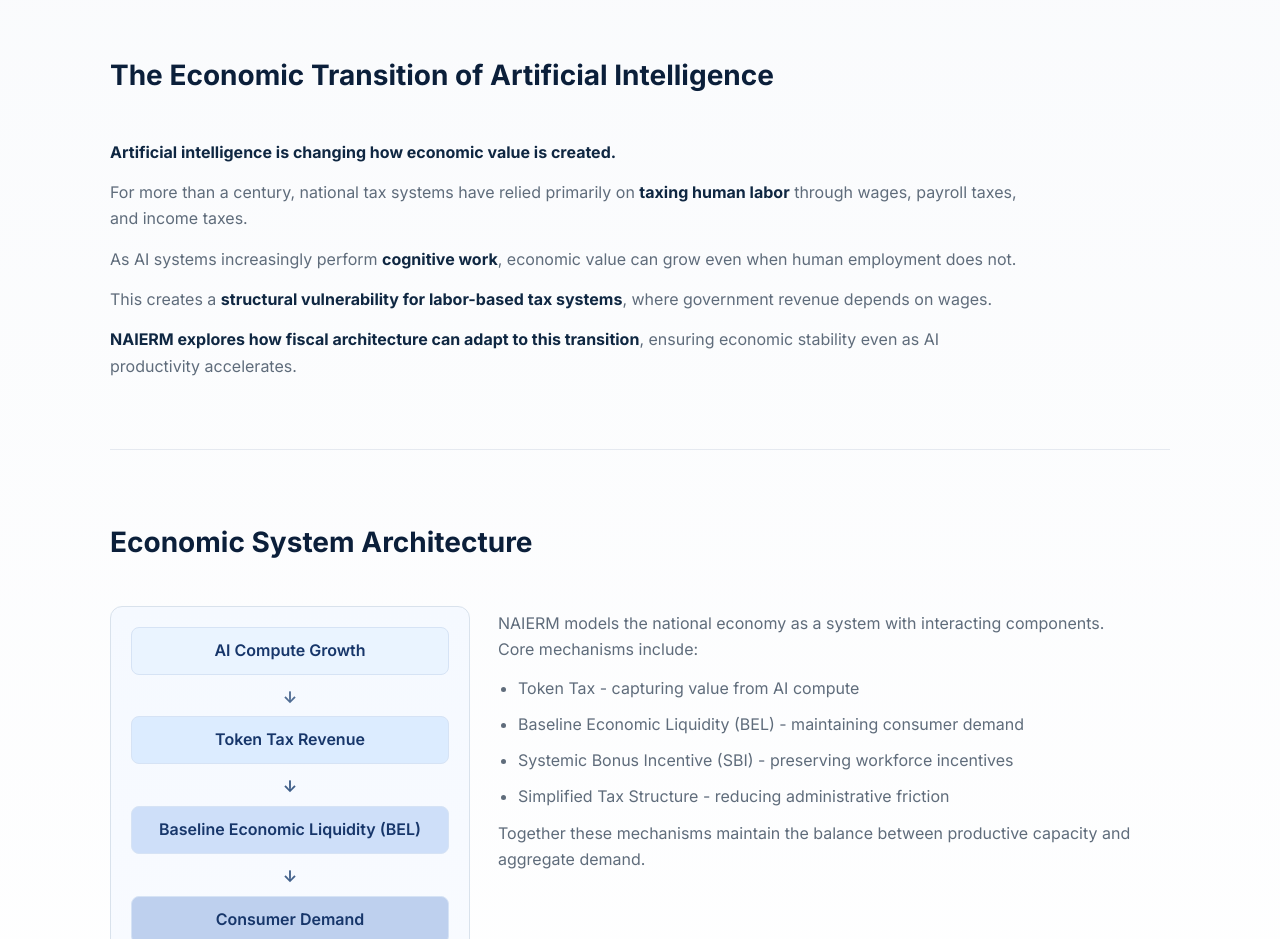
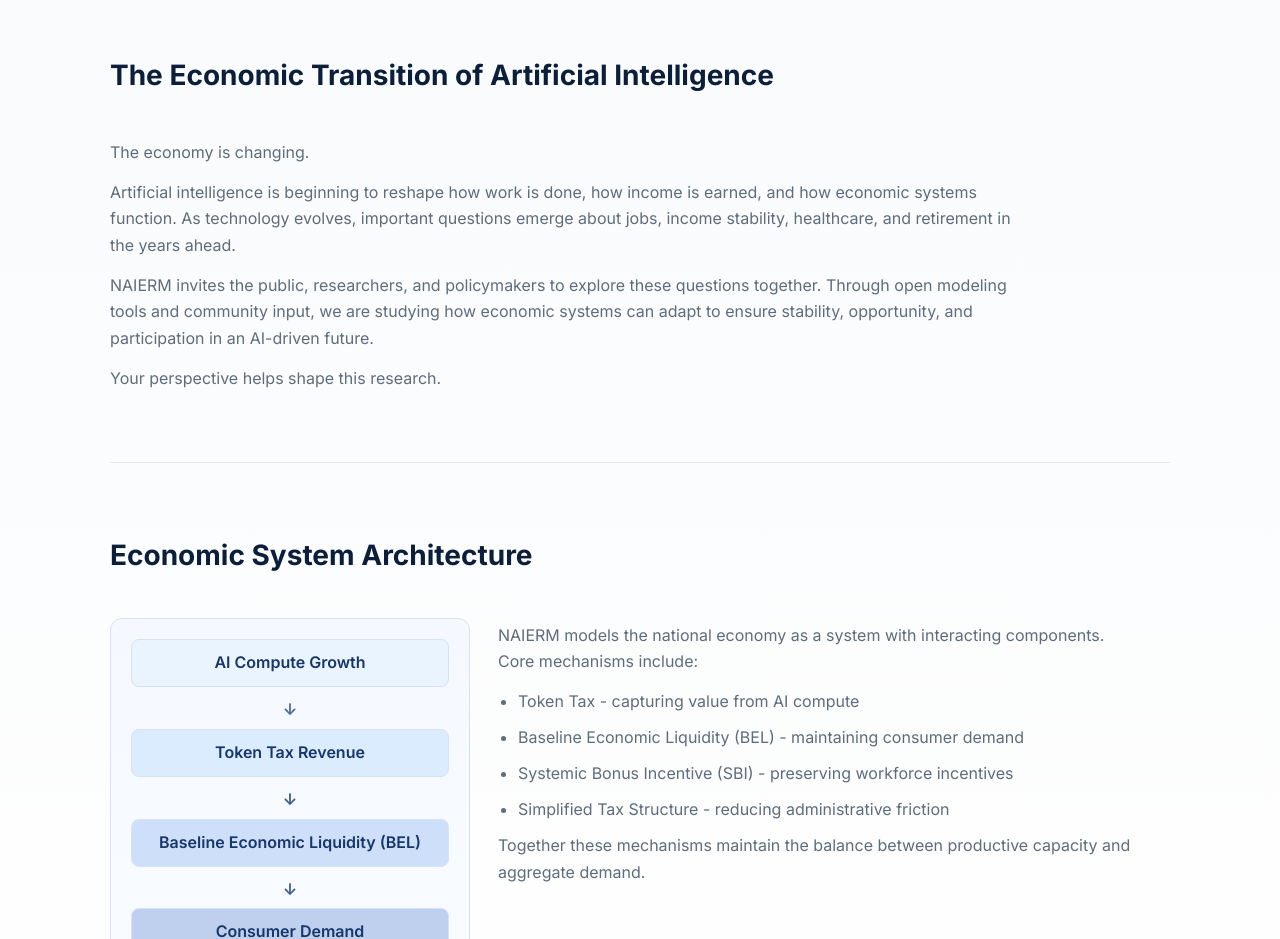
Before and after one commit to Measdani/breakout-economy-simulator, a Next.js app in the folder web/: page / in a window 1280 px wide. Shown: the part 880-1819 px from the top of the page. Built offline with nearby package versions, Linux system fonts and the light colour scheme.

Commit message:
Update AI economic transition section copy

```diff
--- a/web/app/page.tsx
+++ b/web/app/page.tsx
@@ -165,19 +165,21 @@ export default function Home() {
         <section className="section sectionNarrative transitionNarrative">
           <h2>The Economic Transition of Artificial Intelligence</h2>
           <p>
-            <strong>Artificial intelligence is changing how economic value is created.</strong>
+            The economy is changing.
           </p>
           <p>
-            For more than a century, national tax systems have relied primarily on <strong>taxing human labor</strong> through wages, payroll taxes, and income taxes.
+            Artificial intelligence is beginning to reshape how work is done, how income is
+            earned, and how economic systems function. As technology evolves, important questions
+            emerge about jobs, income stability, healthcare, and retirement in the years ahead.
           </p>
           <p>
-            As AI systems increasingly perform <strong>cognitive work</strong>, economic value can grow even when human employment does not.
+            NAIERM invites the public, researchers, and policymakers to explore these questions
+            together. Through open modeling tools and community input, we are studying how economic
+            systems can adapt to ensure stability, opportunity, and participation in an AI-driven
+            future.
           </p>
           <p>
-            This creates a <strong>structural vulnerability for labor-based tax systems</strong>, where government revenue depends on wages.
-          </p>
-          <p>
-            <strong>NAIERM explores how fiscal architecture can adapt to this transition</strong>, ensuring economic stability even as AI productivity accelerates.
+            Your perspective helps shape this research.
           </p>
         </section>
 
```
